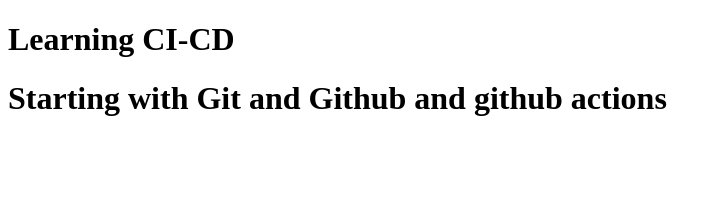
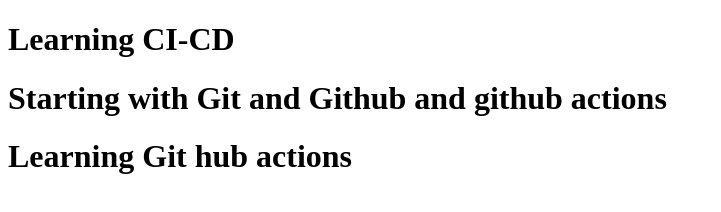
Before and after one commit to sowmyahk2020-creator/SowmyaHK, a plain HTML site: page index.html in a window 1280 px wide. Shown: the whole page, without its empty margins (0-721 px from the left). Drawn offline with Linux system fonts and the light colour scheme.

Commit message:
modified index.html

```diff
--- a/index.html
+++ b/index.html
@@ -8,6 +8,7 @@
 <body>
     <h1>Learning CI-CD</h1>
     <h1>Starting with Git and Github and github actions</h1>
+    <h1>Learning Git hub actions</h1>
 
 </body>
 </html>
```
Also changed, not shown: note.txt (added).
